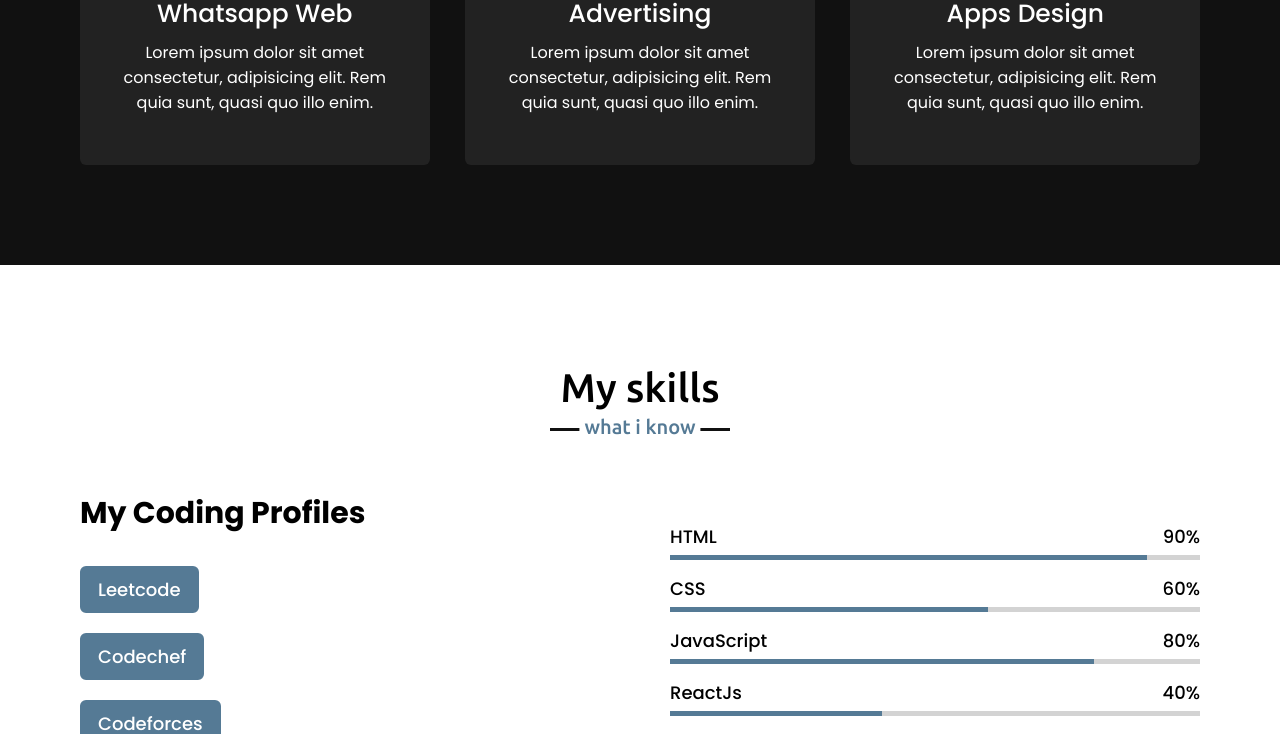
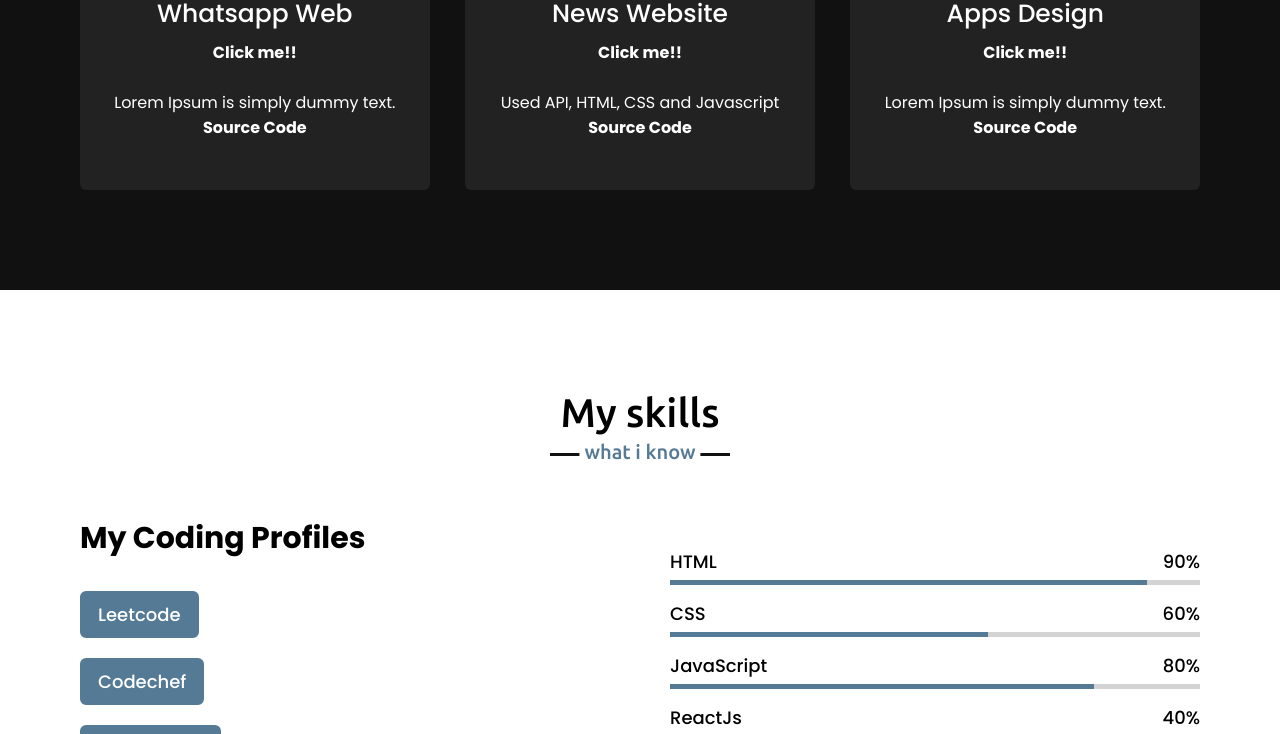
Before and after one commit to Sakshi-2100/portfolio, a plain HTML site: page index.html in a window 1280 px wide. Shown: the part 1875-2609 px from the top of the page. Drawn offline with nearby package versions, Linux system fonts and the light colour scheme.

Commit message:
added project

```diff
--- a/index.html
+++ b/index.html
@@ -83,7 +83,8 @@
                         I also do Open Source Contributions.
                     </p>
 
-                    <a href="https://drive.google.com/file/d/1aRNSB5CpocKAoC1NdtsDAVOLdtMX5PXF/view?usp=sharing" target="_blank">Look at my CV</a>
+                    <a href="https://drive.google.com/file/d/1aRNSB5CpocKAoC1NdtsDAVOLdtMX5PXF/view?usp=sharing"
+                        target="_blank">Look at my CV</a>
                 </div>
             </div>
         </div>
@@ -98,15 +99,25 @@
                     <div class="box">
                         <i class="fab fa-whatsapp"></i>
                         <div class="text">Whatsapp Web</div>
-                        <p>Lorem ipsum dolor sit amet consectetur, adipisicing elit. Rem quia sunt, quasi quo illo enim.
+                        <p>
+                            <a href="#" target="_blank"></a><b>Click me!!</b> <br> <br>
+                        </p>
+                        <p>Lorem Ipsum is simply dummy text.</p>
+                        <p>
+                            <a href="#" target="_blank"></a><b>Source Code</b>
                         </p>
                     </div>
                 </div>
                 <div class="card">
                     <div class="box">
-                        <i class="fas fa-chart-line"></i>
-                        <div class="text">Advertising</div>
-                        <p>Lorem ipsum dolor sit amet consectetur, adipisicing elit. Rem quia sunt, quasi quo illo enim.
+                        <i class="fas fa-newspaper"></i>
+                        <div class="text">News Website</div>
+                        <p>
+                            <a class = "sourceCode" href="https://sakshi-2100.github.io/News-Website/" target="_blank"><b>Click me!!</a></b> <br> <br>
+                        </p>
+                        <p>Used API, HTML, CSS and Javascript</p>
+                        <p>
+                            <a class = "sourceCode" href="https://github.com/Sakshi-2100/News-Website" target="_blank"><b>Source Code</b> </a>
                         </p>
                     </div>
                 </div>
@@ -114,7 +125,12 @@
                     <div class="box">
                         <i class="fas fa-code"></i>
                         <div class="text">Apps Design</div>
-                        <p>Lorem ipsum dolor sit amet consectetur, adipisicing elit. Rem quia sunt, quasi quo illo enim.
+                        <p>
+                            <a href="#" target="_blank"></a><b>Click me!!</b> <br> <br>
+                        </p>
+                        <p>Lorem Ipsum is simply dummy text.</p>
+                        <p>
+                            <a href="#" target="_blank"></a><b>Source Code</b>
                         </p>
                     </div>
                 </div>
@@ -222,8 +238,8 @@
                 </div>
                 <div class="card">
                     <div class="box">
-                       <a href="https://dipti0310.github.io/portfolio/" target= "_blank">
-                           <img src="images/profile-2.jpeg" alt=""> </a>
+                        <a href="https://dipti0310.github.io/portfolio/" target="_blank">
+                            <img src="images/profile-2.jpeg" alt=""> </a>
                         <div class="text">Dipti Patel</div>
                         <p>Web and Android Developer</p>
                     </div>
--- a/style.css
+++ b/style.css
@@ -314,6 +314,18 @@ section .title::after{
     font-weight: 500;
     margin: 10px 0 7px 0;
 }
+.projects .serv-content .card .box .text .p{
+    line-height: 1.8rem;
+}
+.sourceCode{
+    text-decoration: none;
+    color: inherit;
+}
+.websiteHost{
+    text-decoration: none;
+    color: white;
+}
+
 
 /* skills section styling */
 
```
